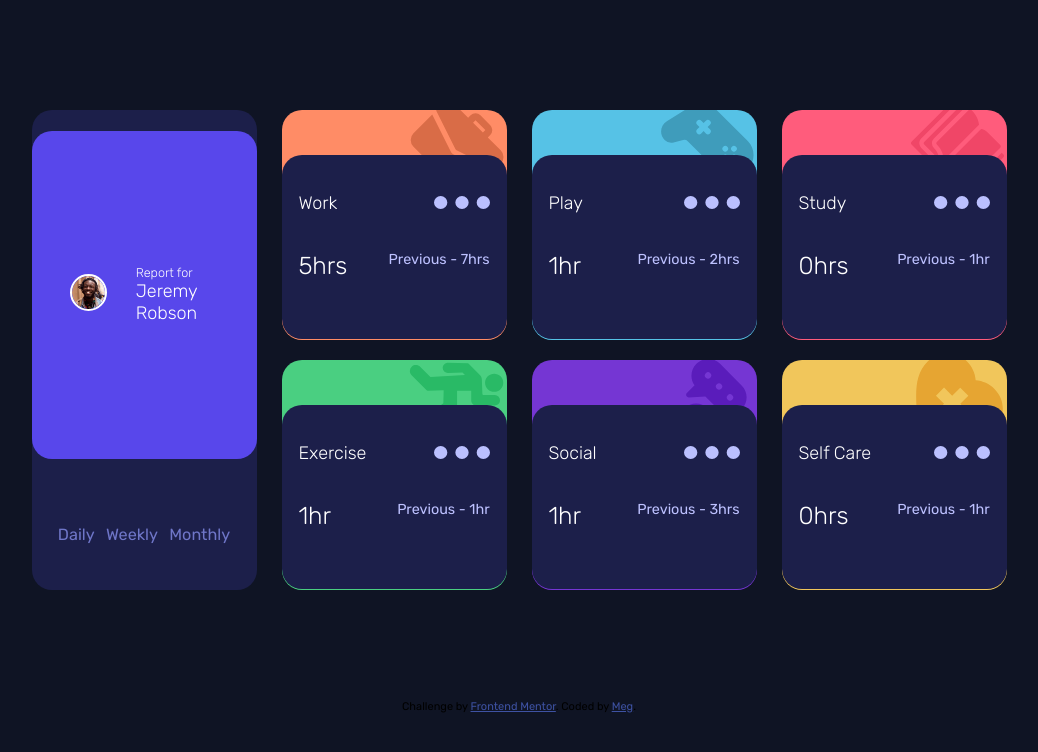
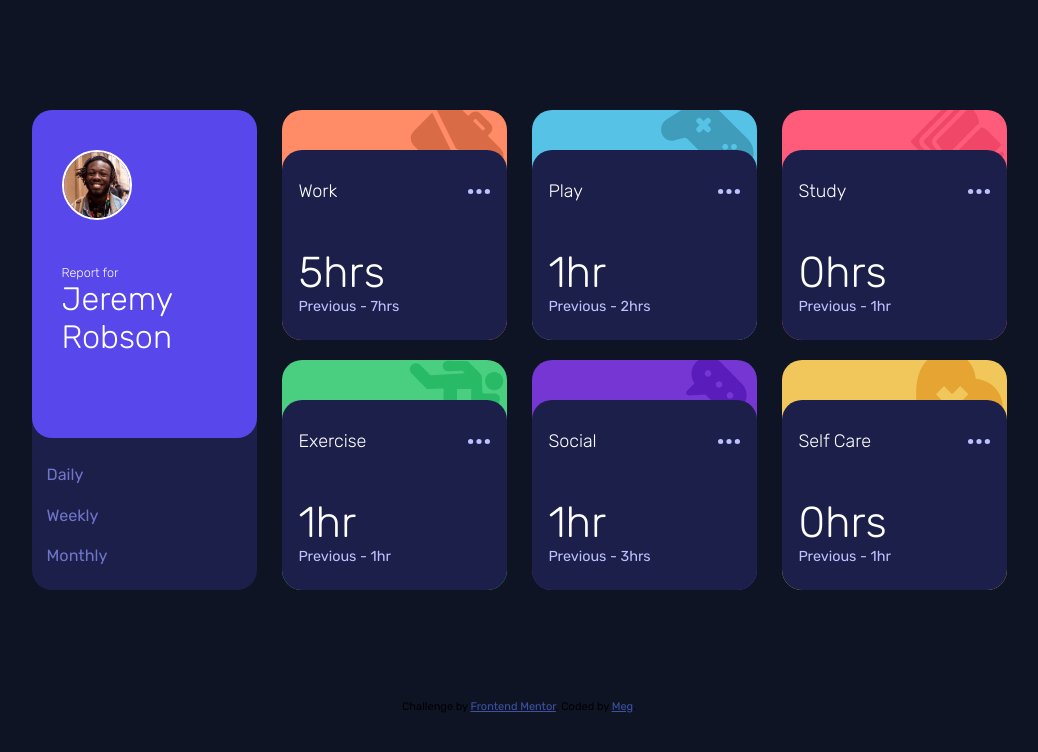
Before and after one commit to mbarnstien/time-tracking-dashboard, a plain HTML site: page index.html in a window 1280 px wide. Shown: the top 752 px of the page, without its empty margins (121-1159 px from the left). Drawn offline with Linux system fonts and the light colour scheme.

Commit message:
Finish Desktop Styles

```diff
--- a/main.css
+++ b/main.css
@@ -222,6 +222,42 @@ h1 {
 
     .name {
         height: 60%;
+        flex-flow: column wrap;
+        justify-content: flex-start;
+        align-items: flex-start;
+    }
+
+    .name-image {
+        width: 80%;
+        margin-top: 20px;
+    }
+
+    .name-text p {
+        margin-top: 40px;
+    }
+
+    .name-text h1 {
+        font-size: 1.8em;
+    }
+
+    .time {
+        height: 30%;
+        flex-flow: column wrap;
+        padding: 5px 15px;
+    }
+
+    .title img {
+        height: 10%;
+    }
+
+    .daily, .weekly, .monthly {
+        width: 85%;
+        flex-flow: column wrap;
+        justify-content: center;
+    }
+
+    h3 {
+        font-size: 3em;
     }
 
     .logo {
@@ -231,7 +267,7 @@ h1 {
     }
 
     .text {
-        height: 80%;
+        height: 85%;
     }
 
 
```
